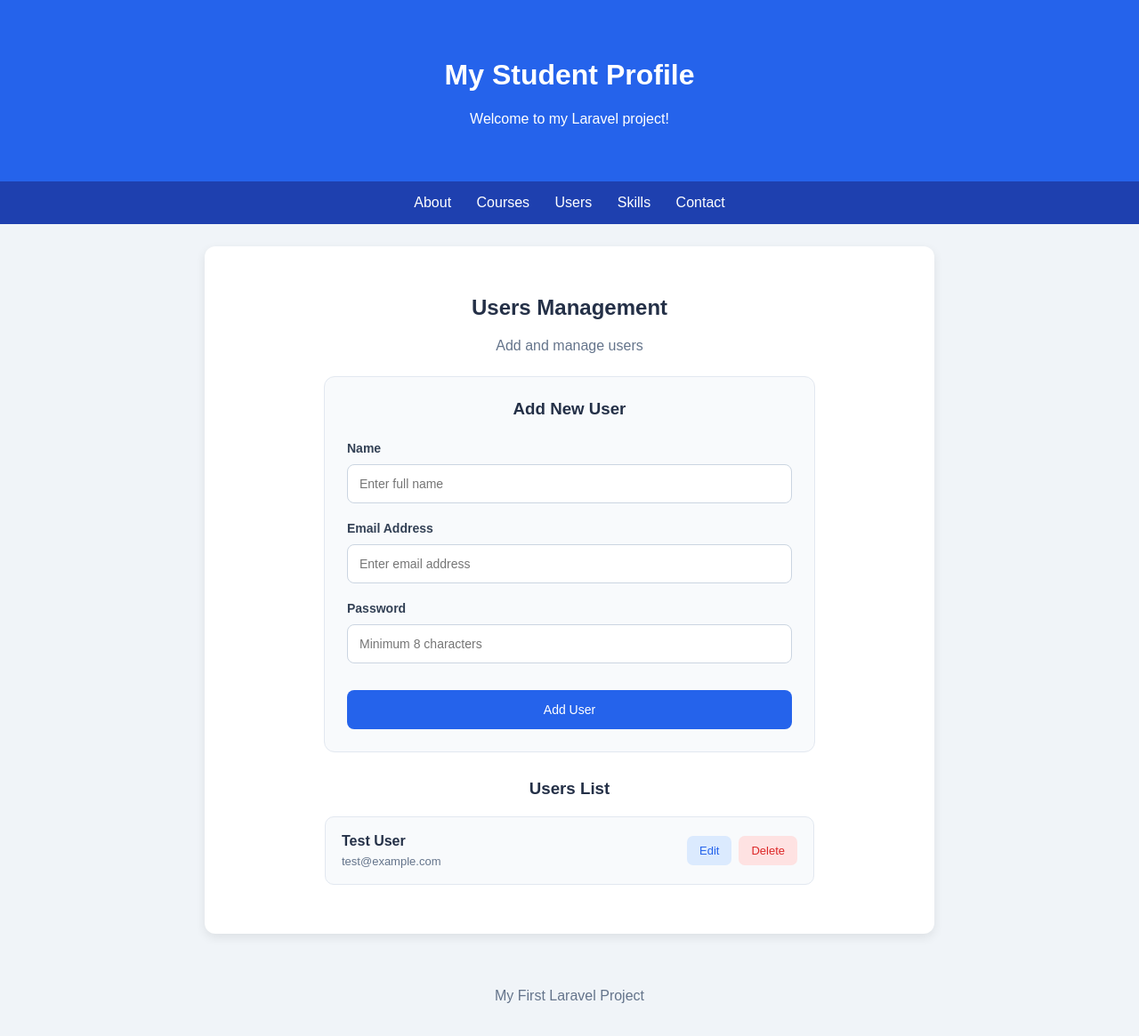
After one commit to mnsymohamed98-coder/Laravel-Environment, a Laravel app: page /users in a window 1280 px wide. The commit adds this page. Shown: the whole page at 89% size. Run offline with Laravel 12, Linux system fonts and the light colour scheme; data comes from the database, SQL or seed files in the repository.

Commit message:
Add user management controller and Blade layout

```diff
--- /dev/null
+++ b/app/Http/Controllers/UserController.php
@@ -0,0 +1,76 @@
+<?php
+namespace App\Http\Controllers;
+use Illuminate\Http\Request;
+use Illuminate\Support\Facades\DB;
+use Illuminate\Support\Facades\Hash;
+
+class UserController extends Controller
+{
+    public function index()
+    {
+        $users = DB::table('users')->get();
+
+        return view('users', compact('users'));
+    }
+
+    public function store(Request $request)
+    {
+        $request->validate([
+            'name' => 'required|string|max:255',
+            'email' => 'required|email|unique:users,email',
+            'password' => 'required|string|min:8'
+        ]);
+
+        DB::table('users')->insert([
+            'name' => $request->name,
+            'email' => $request->email,
+            'password' => Hash::make($request->password),
+            'created_at' => now(),
+            'updated_at' => now()
+        ]);
+
+        return redirect('/users');
+    }
+
+    public function edit($id)
+    {
+        $editingUser = DB::table('users')
+            ->where('id', $id)
+            ->first();
+
+        if (!$editingUser) {
+            abort(404);
+        }
+
+        $users = DB::table('users')->get();
+
+        return view('users', compact('users', 'editingUser'));
+    }
+
+    public function update(Request $request, $id)
+    {
+        $request->validate([
+            'name' => 'required|string|max:255',
+            'email' => 'required|email|unique:users,email,' . $id
+        ]);
+
+        DB::table('users')
+            ->where('id', $id)
+            ->update([
+                'name' => $request->name,
+                'email' => $request->email,
+                'updated_at' => now()
+            ]);
+
+        return redirect('/users');
+    }
+
+    public function destroy($id)
+    {
+        DB::table('users')
+            ->where('id', $id)
+            ->delete();
+
+        return redirect('/users');
+    }
+}
--- /dev/null
+++ b/resources/views/layouts/app.blade.php
@@ -0,0 +1,334 @@
+
+<!DOCTYPE html>
+<html lang="en">
+<head>
+    <meta charset="UTF-8">
+    <meta name="viewport" content="width=device-width, initial-scale=1.0">
+    <title>My Student Profile</title>
+
+    <style>
+        body {
+            font-family: Arial, sans-serif;
+            background: #f0f4f8;
+            margin: 0;
+            text-align: center;
+            color: #243047;
+        }
+
+        header {
+            background: #2563eb;
+            color: white;
+            padding: 45px 20px;
+        }
+
+        nav {
+            background: #1e40af;
+            padding: 15px;
+        }
+
+        nav a {
+            color: white;
+            margin: 12px;
+            text-decoration: none;
+        }
+
+        nav a:hover {
+            text-decoration: underline;
+        }
+
+        .card {
+            background: white;
+            max-width: 650px;
+            margin: 25px auto;
+            padding: 25px;
+            border-radius: 12px;
+            box-shadow: 0 4px 12px #00000015;
+        }
+
+        .course-form {
+            display: flex;
+            justify-content: center;
+            align-items: center;
+            gap: 10px;
+            margin: 25px 0;
+            flex-wrap: wrap;
+        }
+
+        .course-form input[type="text"] {
+            padding: 12px;
+            width: 250px;
+            max-width: 100%;
+            border: 1px solid #d1d5db;
+            border-radius: 8px;
+            font-size: 14px;
+            box-sizing: border-box;
+        }
+
+        .add-btn {
+            background: #2563eb;
+            color: white;
+            border: none;
+            border-radius: 8px;
+            padding: 12px 18px;
+            font-size: 14px;
+            cursor: pointer;
+        }
+
+        .add-btn:hover {
+            background: #1d4ed8;
+        }
+
+        .course-list {
+            max-width: 550px;
+            margin: 20px auto;
+        }
+
+        .course-item {
+            display: flex;
+            justify-content: space-between;
+            align-items: center;
+            gap: 12px;
+            padding: 15px;
+            margin-bottom: 12px;
+            background: #f8fafc;
+            border: 1px solid #e2e8f0;
+            border-radius: 10px;
+        }
+
+        .course-name {
+            font-size: 15px;
+            font-weight: 500;
+            text-align: left;
+            overflow-wrap: anywhere;
+        }
+
+        .course-actions {
+            display: flex;
+            align-items: center;
+            gap: 8px;
+            flex-shrink: 0;
+        }
+
+        .course-actions form {
+            margin: 0;
+        }
+
+        .edit-btn,
+        .delete-btn,
+        .cancel-btn {
+            display: inline-block;
+            padding: 9px 14px;
+            border-radius: 7px;
+            text-decoration: none;
+            font-size: 13px;
+            font-family: Arial, sans-serif;
+            cursor: pointer;
+            border: none;
+            line-height: normal;
+        }
+
+        .edit-btn {
+            color: #2563eb;
+            background: #dbeafe;
+        }
+
+        .delete-btn {
+            color: #dc2626;
+            background: #fee2e2;
+        }
+
+        .cancel-btn {
+            color: #374151;
+            background: #e5e7eb;
+        }
+
+        .edit-btn:hover {
+            background: #bfdbfe;
+        }
+
+        .delete-btn:hover {
+            background: #fecaca;
+        }
+
+        .cancel-btn:hover {
+            background: #d1d5db;
+        }
+
+        .error-message {
+            color: #dc2626;
+            font-size: 13px;
+        }
+
+        /* Users Management */
+
+        .users-page {
+            max-width: 750px;
+            padding: 35px;
+        }
+
+        .users-subtitle {
+            color: #64748b;
+            margin-bottom: 25px;
+        }
+
+        .user-panel {
+            background: #f8fafc;
+            border: 1px solid #e2e8f0;
+            border-radius: 12px;
+            padding: 25px;
+            max-width: 500px;
+            margin: 20px auto 30px;
+            text-align: left;
+        }
+
+        .user-panel h3 {
+            text-align: center;
+            margin-top: 0;
+            margin-bottom: 25px;
+        }
+
+        .user-form {
+            display: flex;
+            flex-direction: column;
+            gap: 10px;
+        }
+
+        .user-form label {
+            font-size: 14px;
+            font-weight: bold;
+            color: #334155;
+        }
+
+        .user-form input {
+            width: 100%;
+            box-sizing: border-box;
+            padding: 13px;
+            border: 1px solid #cbd5e1;
+            border-radius: 8px;
+            font-size: 14px;
+            margin-bottom: 10px;
+            background: white;
+        }
+
+        .user-form input:focus {
+            outline: none;
+            border-color: #2563eb;
+        }
+
+        .user-submit {
+            width: 100%;
+            margin-top: 10px;
+            padding: 14px;
+        }
+
+        .user-cancel {
+            text-align: center;
+        }
+
+        .users-list-title {
+            margin-top: 30px;
+        }
+
+        .user-info {
+            display: flex;
+            flex-direction: column;
+            gap: 6px;
+            text-align: left;
+            min-width: 0;
+            overflow-wrap: anywhere;
+        }
+
+        .user-info span {
+            color: #64748b;
+            font-size: 13px;
+        }
+
+        .user-item {
+            padding: 18px;
+        }
+
+        .users-empty {
+            padding: 25px;
+            background: #f8fafc;
+            border: 1px dashed #cbd5e1;
+            border-radius: 10px;
+            color: #64748b;
+        }
+
+        .user-errors {
+            color: #dc2626;
+            font-size: 13px;
+            margin-top: 15px;
+        }
+
+        footer {
+            padding: 20px;
+            color: #64748b;
+        }
+
+        @media (max-width: 500px) {
+            .card {
+                margin: 15px;
+                padding: 20px 15px;
+            }
+
+            .course-item {
+                flex-wrap: wrap;
+            }
+
+            .course-name {
+                width: 100%;
+                text-align: center;
+            }
+
+            .course-actions {
+                justify-content: center;
+                width: 100%;
+            }
+
+            .course-form input[type="text"] {
+                width: 100%;
+            }
+
+            .users-page {
+                padding: 20px 15px;
+            }
+
+            .user-panel {
+                padding: 18px;
+            }
+
+            .user-item {
+                flex-wrap: wrap;
+                justify-content: center;
+            }
+
+            .user-info {
+                width: 100%;
+                text-align: center;
+            }
+        }
+    </style>
+</head>
+
+<body>
+    <header>
+        <h1>My Student Profile</h1>
+        <p>Welcome to my Laravel project!</p>
+    </header>
+
+    <nav>
+        <a href="/#about">About</a>
+        <a href="/#courses">Courses</a>
+        <a href="/users">Users</a>
+        <a href="/#skills">Skills</a>
+        <a href="/#contact">Contact</a>
+    </nav>
+
+    @yield('content')
+
+    <footer>
+        <p>My First Laravel Project</p>
+    </footer>
+</body>
+</html>
--- /dev/null
+++ b/resources/views/users.blade.php
@@ -0,0 +1,108 @@
+
+@extends('layouts.app')
+
+@section('content')
+
+<section class="card users-page" id="users">
+
+    <h2>Users Management</h2>
+    <p class="users-subtitle">Add and manage users</p>
+
+    <div class="user-panel">
+
+        @if(isset($editingUser))
+            <h3>Update User</h3>
+
+            <form action="/users/update/{{ $editingUser->id }}"
+                  method="POST" class="user-form">
+                @csrf
+
+                <label for="user-name">Name</label>
+                <input id="user-name" type="text" name="name"
+                       value="{{ old('name', $editingUser->name) }}"
+                       placeholder="Enter full name" required>
+
+                <label for="user-email">Email Address</label>
+                <input id="user-email" type="email" name="email"
+                       value="{{ old('email', $editingUser->email) }}"
+                       placeholder="Enter email address" required>
+
+                <button type="submit" class="add-btn user-submit">
+                    Update User
+                </button>
+
+                <a href="/users" class="cancel-btn user-cancel">
+                    Cancel
+                </a>
+            </form>
+        @else
+            <h3>Add New User</h3>
+
+            <form action="/users" method="POST" class="user-form">
+                @csrf
+
+                <label for="user-name">Name</label>
+                <input id="user-name" type="text" name="name"
+                       value="{{ old('name') }}"
+                       placeholder="Enter full name" required>
+
+                <label for="user-email">Email Address</label>
+                <input id="user-email" type="email" name="email"
+                       value="{{ old('email') }}"
+                       placeholder="Enter email address" required>
+
+                <label for="user-password">Password</label>
+                <input id="user-password" type="password" name="password"
+                       placeholder="Minimum 8 characters"
+                       minlength="8" required>
+
+                <button type="submit" class="add-btn user-submit">
+                    Add User
+                </button>
+            </form>
+        @endif
+
+        @if($errors->any())
+            <div class="user-errors">
+                @foreach($errors->all() as $error)
+                    <p>{{ $error }}</p>
+                @endforeach
+            </div>
+        @endif
+
+    </div>
+
+    <h3 class="users-list-title">Users List</h3>
+
+    <div class="course-list">
+        @forelse($users as $user)
+            <div class="course-item user-item">
+                <div class="user-info">
+                    <strong>{{ $user->name }}</strong>
+                    <span>{{ $user->email }}</span>
+                </div>
+
+                <div class="course-actions">
+                    <a href="/users/edit/{{ $user->id }}"
+                       class="edit-btn">Edit</a>
+
+                    <form action="/users/delete/{{ $user->id }}"
+                          method="POST">
+                        @csrf
+
+                        <button type="submit" class="delete-btn">
+                            Delete
+                        </button>
+                    </form>
+                </div>
+            </div>
+        @empty
+            <div class="users-empty">
+                <p>No users added yet.</p>
+            </div>
+        @endforelse
+    </div>
+
+</section>
+
+@endsection
--- a/routes/web.php
+++ b/routes/web.php
@@ -1,6 +1,6 @@
 
 <?php
-
+use App\Http\Controllers\UserController;
 use Illuminate\Support\Facades\Route;
 use Illuminate\Support\Facades\DB;
 use Illuminate\Http\Request;
@@ -62,3 +62,13 @@ Route::post('/courses/update', function (Request $request) {
 
     return redirect('/');
 });
+
+Route::get('/users', [UserController::class, 'index']);
+
+Route::post('/users', [UserController::class, 'store']);
+
+Route::get('/users/edit/{id}', [UserController::class, 'edit']);
+
+Route::post('/users/update/{id}', [UserController::class, 'update']);
+
+Route::post('/users/delete/{id}', [UserController::class, 'destroy']);
```
Also changed, not shown: resources/views/welcome.blade.php (+3 -210 lines).
